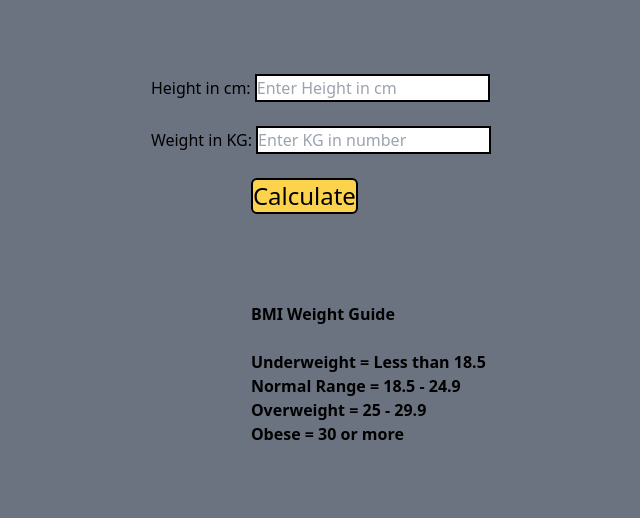
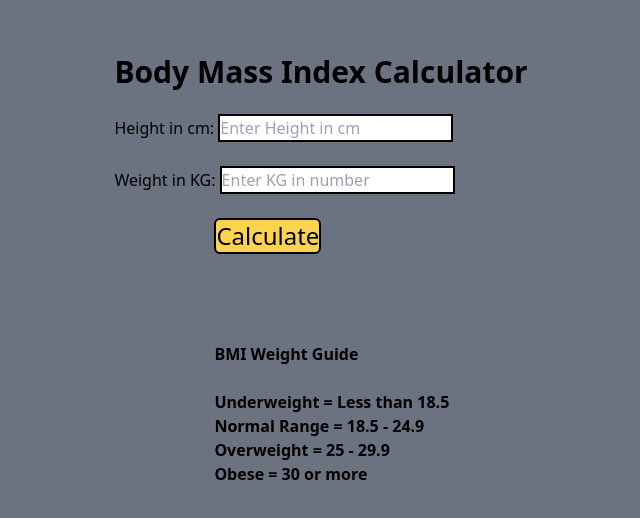
Before and after one commit to shadab3105-coder/BMI_Calculator, a plain HTML site: page index.html in a window 1280 px wide. Shown: the part 140-658 px from the top of the page, without its empty margins (319-959 px from the left). Drawn offline with nearby package versions, Linux system fonts and the light colour scheme.

Commit message:
Update index.html

```diff
--- a/index.html
+++ b/index.html
@@ -10,6 +10,7 @@
 
 <body class="flex justify-center items-center min-h-screen bg-gray-500">
   <div>
+    <h1 class="font-bold text-3xl pt-5">Body Mass Index Calculator</h1><br />
     <form class="form">
       <label for="height">Height in cm: </label>
       <input id="height" class="border-black border-2" placeholder="Enter Height in cm">
```
